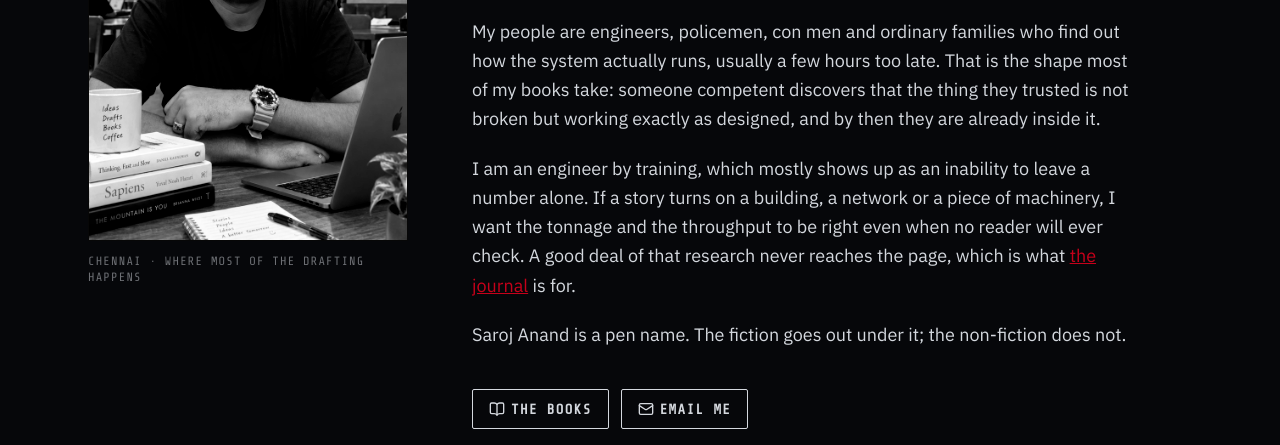
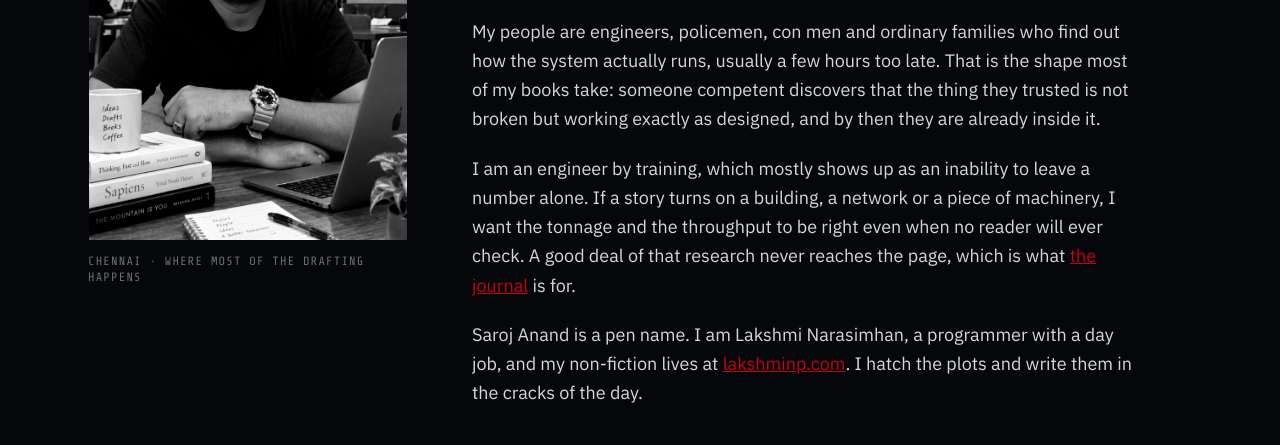
Before and after one commit to badri/sarojanand, a website: page public/about.html in a window 1280 px wide. Shown: the part 331-776 px from the top of the page. Drawn offline with Linux system fonts and the light colour scheme.

Commit message:
About: make the pen name connection public (Lakshmi Narasimhan, lakshminp.com)
Co-Authored-By: Claude Opus 5.5 (1M context) <noreply@anthropic.com>

```diff
--- a/public/about.html
+++ b/public/about.html
@@ -83,7 +83,9 @@
           <a href="blog.html" class="link link-primary">the journal</a> is for.
         </p>
         <p>
-          Saroj Anand is a pen name. The fiction goes out under it; the non-fiction does not.
+          Saroj Anand is a pen name. I am Lakshmi Narasimhan, a programmer with a day job, and my
+          non-fiction lives at <a href="https://lakshminp.com" class="link link-primary">lakshminp.com</a>.
+          I hatch the plots and write them in the cracks of the day.
         </p>
       </div>
 
```
